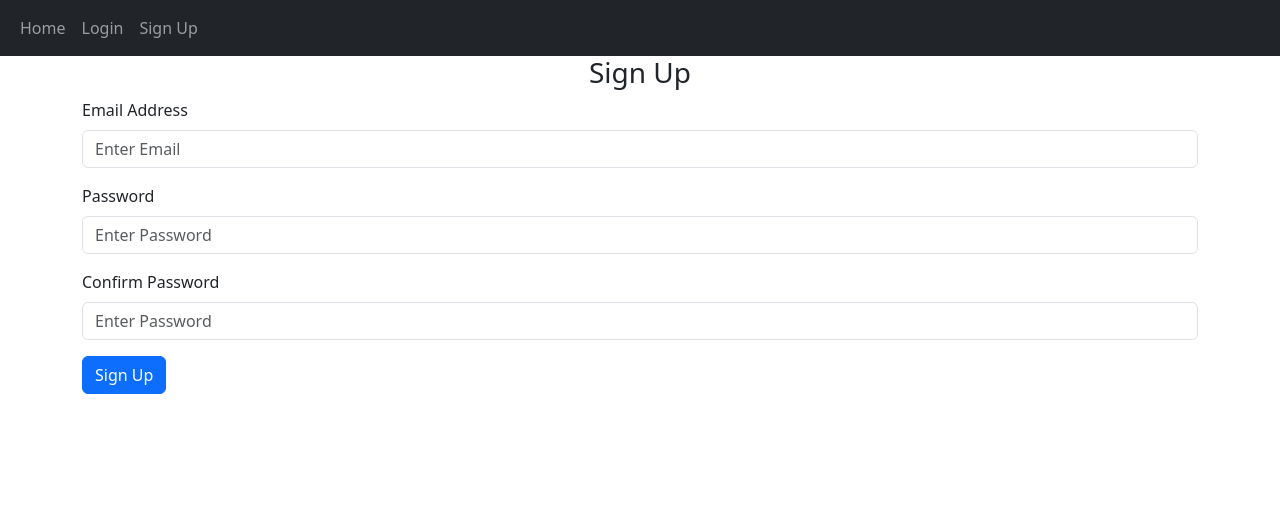
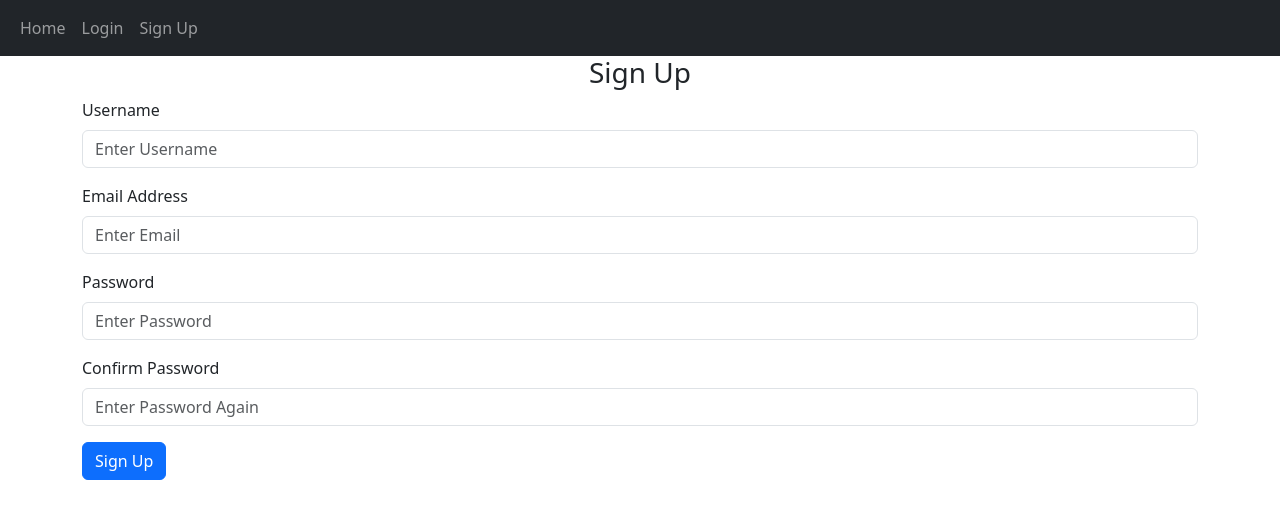
Before and after one commit to dennx2/Flask-Blogging, a Flask app: page /sign-up in a window 1280 px wide. Shown: the top 519 px of the page. Run offline with Flask 3, Linux system fonts and the light colour scheme.

Commit message:
modified html for login and signup

```diff
--- a/website/templates/login.html
+++ b/website/templates/login.html
@@ -14,7 +14,7 @@
     </div>
     <div class="mb-3">
       <label for="password" class="form-label">Password</label>
-      <input type="password" class="form-control" name="password" id="password" placeholder="Enter Password Again">
+      <input type="password" class="form-control" name="password" id="password" placeholder="Enter Password">
     </div>
     <button type="submit" class="btn btn-primary">Login</button>
 </form>
--- a/website/templates/signup.html
+++ b/website/templates/signup.html
@@ -7,6 +7,11 @@
 
 <form action="" method="post">
     <h3 align="center">Sign Up</h3>
+    <div class="mb-3">
+      <label for="username" class="form-label">Username</label>
+      <input type="text"
+        class="form-control" name="username" id="username" placeholder="Enter Username">
+    </div>
     <div class="mb-3">
       <label for="email" class="form-label">Email Address</label>
       <input type="text"
@@ -18,7 +23,7 @@
       </div>
       <div class="mb-3">
         <label for="password2" class="form-label">Confirm Password</label>
-        <input type="password" class="form-control" name="password2" id="password2" placeholder="Enter Password">
+        <input type="password" class="form-control" name="password2" id="password2" placeholder="Enter Password Again">
       </div>
       <button type="submit" class="btn btn-primary">Sign Up</button>
 </form>
```
